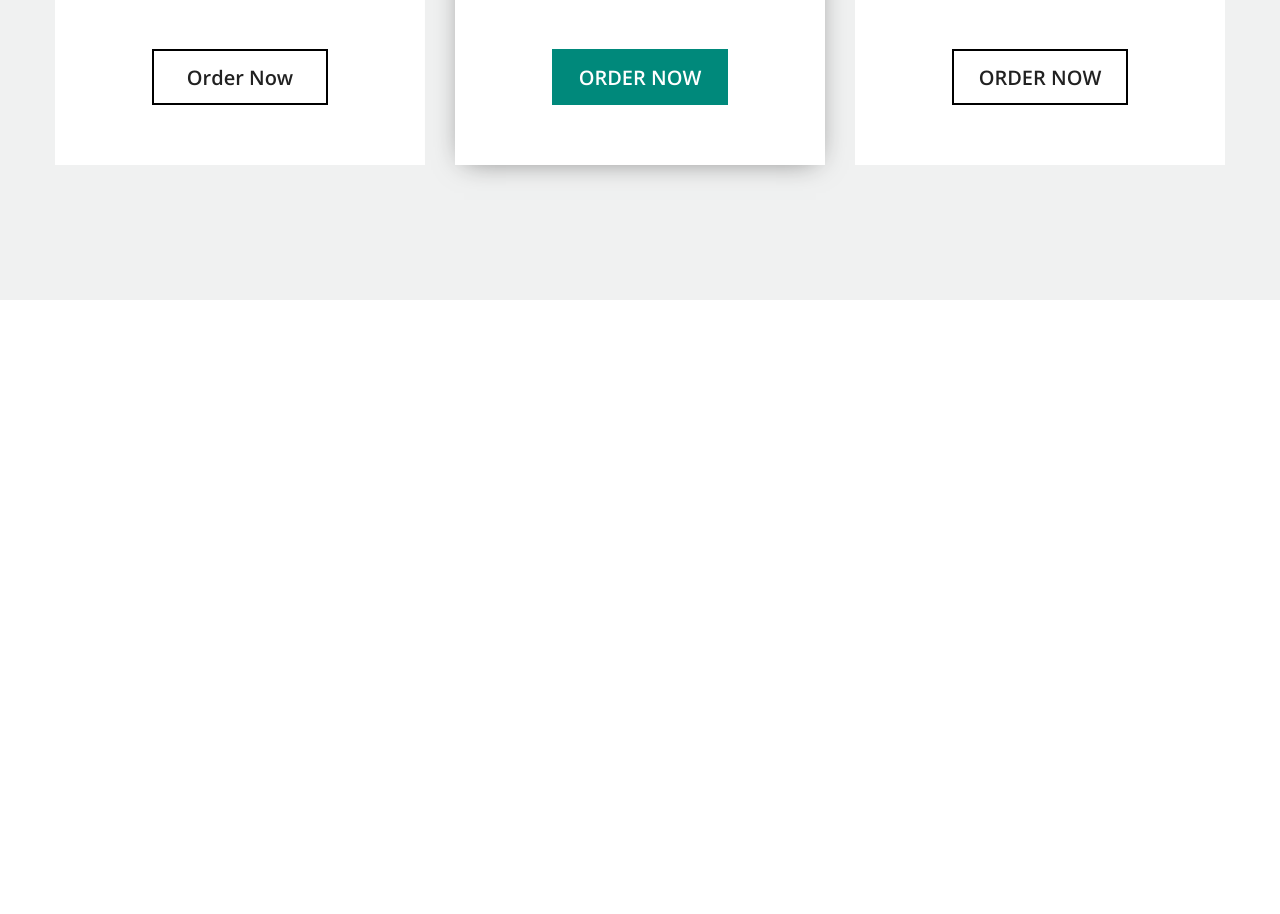
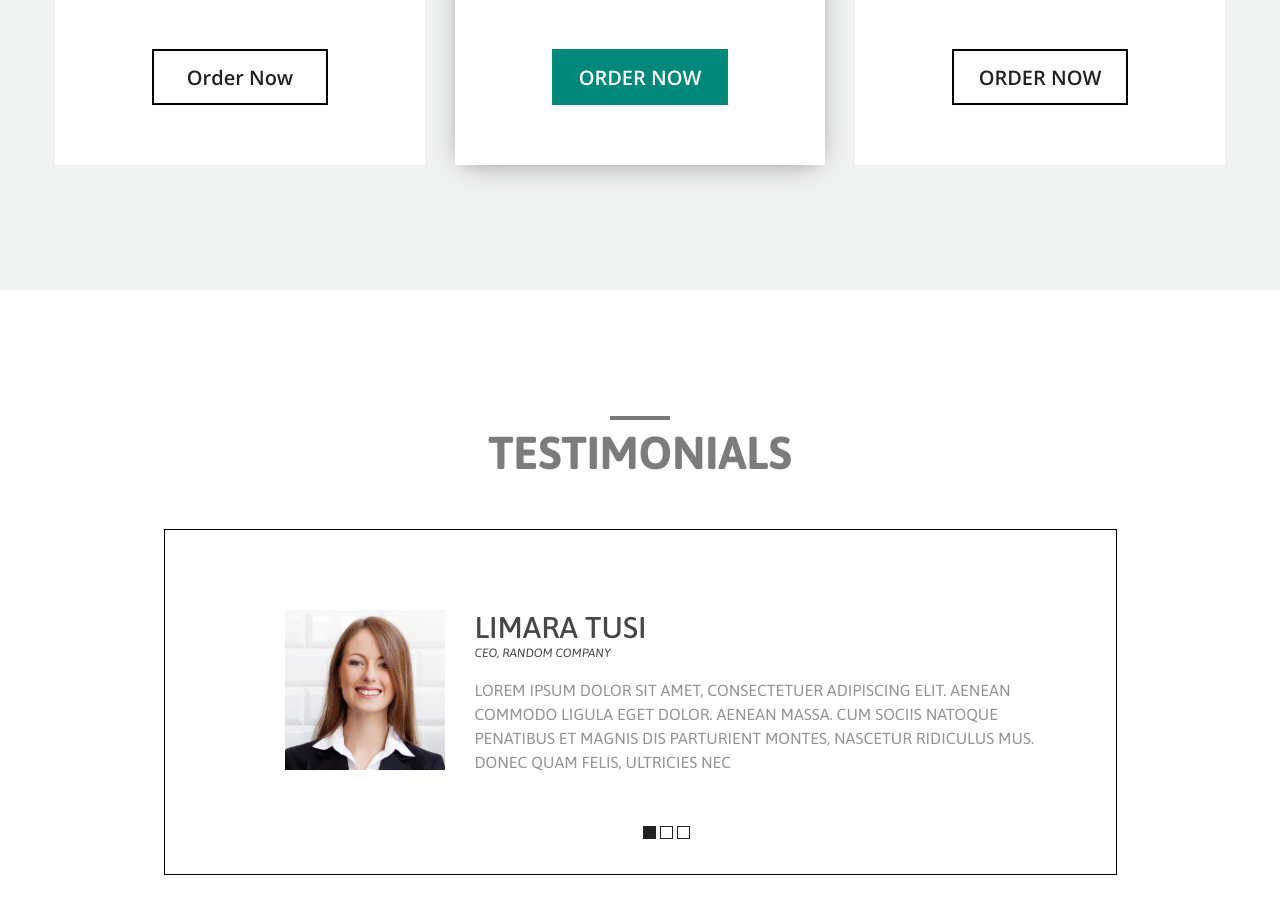
Before and after one commit to DaskerSet/test-work, a plain HTML site: page index.html in a window 1280 px wide. Shown: the part 842-1756 px from the top of the page. Before the commit the page ends 1142 px from the top, so only its background shows below. Drawn offline with nearby package versions, Linux system fonts and the light colour scheme.

Commit message:
Complete slider block

```diff
--- a/css/pricing-style.css
+++ b/css/pricing-style.css
@@ -5,13 +5,13 @@
 	margin: 0;
 	padding: 0;
 }
-.container {
+#pricing .container {
  	width: 1170px;
  	margin: 0 auto;
 }
 #pricing {
-	height: 1142px;
 	padding-top: 116px;
+	padding-bottom: 125px;
 	background: #f0f1f1;
 	font-family: 'Open Sans', sans-serif;
 }
@@ -73,7 +73,6 @@
 	margin-top: 66px;
 }
 .pricing-block li {
-
 	margin: 0 auto;
 	text-align: center;
 	width: 178px;
@@ -96,7 +95,7 @@
 	font-family: 'Open Sans', sans-serif;
 	font-size: 20px;
 	font-weight: 600;
-	transition: 0.5s ease;
+	transition: all 0.5s ease;
 }
 .side-button {
 	color: #212121;
--- a/css/slider-style.css
+++ b/css/slider-style.css
@@ -0,0 +1,99 @@
+@import url('https://fonts.googleapis.com/css?family=Asap:400,400i,500,700&display=swap');
+
+*{
+	box-sizing: border-box;
+	margin: 0;
+	padding: 0;
+}
+#slider {
+	padding-top: 126px;
+	padding-bottom: 120px;
+	font-family: 'Asap', sans-serif;
+	text-transform: uppercase;
+}
+#slider .container {
+	width: 955px;
+	margin: 0 auto;
+}
+#slider .line {
+	width: 60px;
+	border-bottom: 4px solid #7a7a7a;
+	margin: 0 auto;
+}
+#slider h1 {
+	text-align: center;
+	font-size: 46px;
+	font-weight: bold;
+	margin-top: 6px;
+	color: #7c7c7c;
+}
+#slider-wrapper {
+	width: 953px;
+	height: 346px;
+	border: 1px solid #000;
+	margin: 0 auto;
+	margin-top: 50px;
+	padding: 80px 68px 0 120px;
+}
+#slider-container {
+	height: 160px;
+	width: 760px;
+	overflow: hidden;
+}
+#slider-line {
+	display: flex;
+	justify-content: flex-start;
+	transition: all 1s ease;
+	transform: translateX(0px);
+}
+.slider-page {
+	display: flex;
+	justify-content: space-between;
+	height: 160px;
+	width: 760px;
+}
+.slider-page img {
+	display: block;
+	height: 160px;
+}
+.slider-page_info {
+	width: 570px;
+}
+.slider-page_info h2 {
+	font-size: 30px;
+	color: #474747;
+	font-weight: 500;
+}
+.slider-page_info h3 {
+	font-size: 12px;
+	color: #474747;
+	font-style: italic;
+	font-weight: 400;
+	margin-top: 2px;
+}
+.slider-page_info p {
+	font-size: 16px;
+	font-weight: 400;
+	color: #949494;
+	margin-top: 18px;
+	line-height: 150%;
+}
+.choice-squares_container{
+	width: 47px;
+	display: flex;
+	justify-content: space-between;
+	margin: 0 auto;
+	margin-top: 56px;
+}
+.choice-square {
+	width: 13px;
+	height: 13px;
+	border: 1px solid #212121;
+	background: none;
+}
+.choice-square:nth-child(1) {
+	background: #212121;
+}
+.choice-square:hover {
+	cursor: pointer;
+}
--- a/index.html
+++ b/index.html
@@ -63,7 +63,60 @@
 			</div>
 		</div>
 	</section>
-	<section id="comments"></section>
-	<section id="slider"></section>
+
+	<section id="comments">
+
+	</section>
+
+	<section id="slider">
+		<div class="container">
+			<div class="line"></div>
+			<h1>Testimonials</h1>
+			<div id="slider-wrapper">
+				<div id="slider-container">
+					<div id="slider-line">
+						<div class="slider-page-wrapper">
+							<div class="slider-page">
+								<img src="img/photo.jpg" alt="photo" class="slider-page_image">
+								<div class="slider-page_info">
+									<h2>Limara Tusi</h2>
+									<h3>Ceo, random company</h3>
+									<p>Lorem ipsum dolor sit amet, consectetuer adipiscing elit. Aenean commodo ligula eget dolor. Aenean massa. Cum sociis natoque penatibus et magnis dis parturient montes, nascetur ridiculus mus. Donec quam felis, ultricies nec</p>
+								</div>
+							</div>
+						</div>
+						<div class="slider-page-wrapper">
+							<div class="slider-page">
+								<img src="img/photo.jpg" alt="photo" class="slider-page_image">
+								<div class="slider-page_info">
+									<h2>Limara Tusi</h2>
+									<h3>Ceo, random company</h3>
+									<p>Lorem ipsum dolor sit amet, consectetuer adipiscing elit. Aenean commodo ligula eget dolor. Aenean massa. Cum sociis natoque penatibus et magnis dis parturient montes, nascetur ridiculus mus. Donec quam felis, ultricies nec</p>
+								</div>
+							</div>
+						</div>
+						<div class="slider-page-wrapper">
+							<div class="slider-page">
+								<img src="img/photo.jpg" alt="photo" class="slider-page_image">
+								<div class="slider-page_info">
+									<h2>Limara Tusi</h2>
+									<h3>Ceo, random company</h3>
+									<p>Lorem ipsum dolor sit amet, consectetuer adipiscing elit. Aenean commodo ligula eget dolor. Aenean massa. Cum sociis natoque penatibus et magnis dis parturient montes, nascetur ridiculus mus. Donec quam felis, ultricies nec</p>
+								</div>
+							</div>
+						</div>
+					</div>
+				</div>
+
+				<div class="choice-squares_container">
+					<div class="choice-square" @click="firstPage"></div>
+					<div class="choice-square" @click="secondPage"></div>
+					<div class="choice-square" @click="thirdPage"></div>
+				</div>
+			</div>
+		</div>
+	</section>
+	<script src="https://cdn.jsdelivr.net/npm/vue"></script>
+	<script src="js/slider-script.js"></script>
 </body>
 </html>
--- /dev/null
+++ b/js/slider-script.js
@@ -0,0 +1,26 @@
+let vm = new Vue({
+	el: "#slider",
+	data: {
+		pageWidth: 760
+	},
+	methods: {
+		firstPage: function(){
+			this.choosePage(0);
+		},
+		secondPage: function(){
+			this.choosePage(1);
+		},
+		thirdPage: function(){
+			this.choosePage(2);
+		},
+		choosePage: function(num){
+			let sliderLine = document.getElementById("slider-line");
+			sliderLine.style.transform = 'translateX(-' + this.pageWidth*num + 'px)';
+			let square = document.querySelectorAll(".choice-square");
+			for (var i = 0; i < square.length; i++) {
+				square[i].style.background = 'none';
+			}
+			square[num].style.background = '#212121';
+		}
+	}
+})
```
Also changed, not shown: img/photo.jpg (added).
